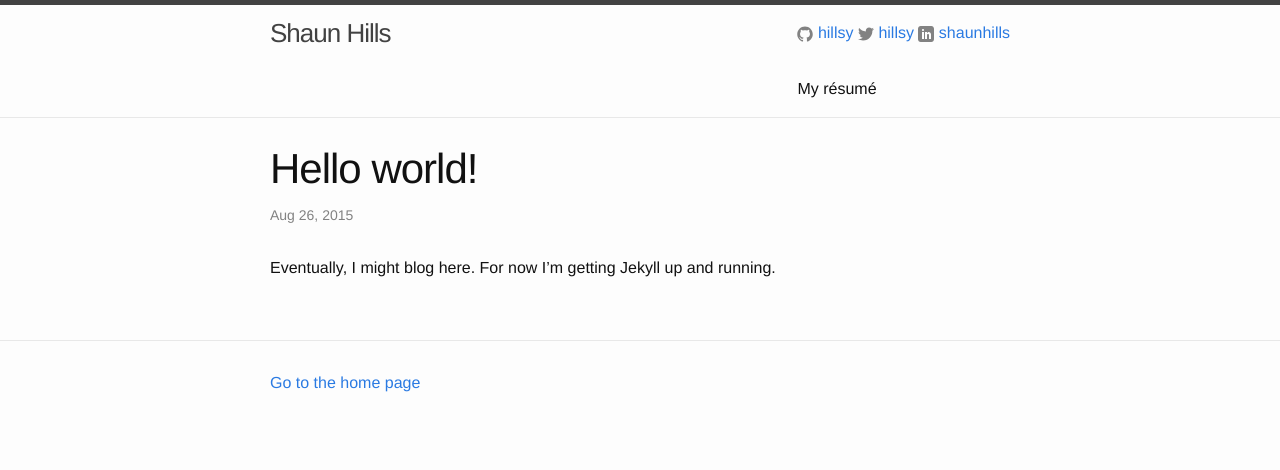
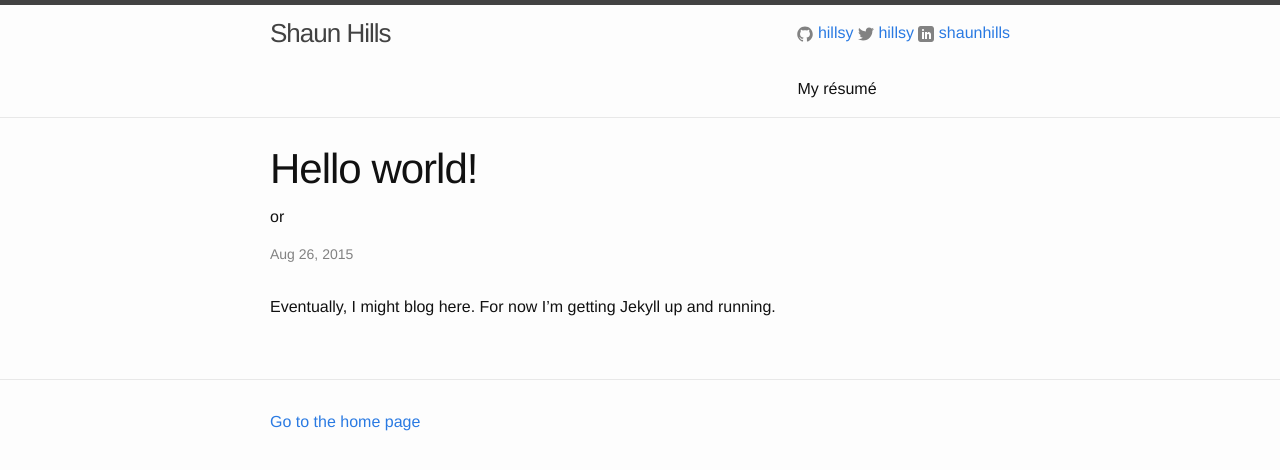
Before and after one commit to hillsy/hillsy.github.io, a Jekyll site: the page built from _posts/2015-08-26-hello-world.md, in a window 1280 px wide. Shown: the top 470 px of the page. Built offline with Jekyll 4.4.1, drawn with Linux system fonts in a browser that asks for light colours; nearby versions of some CDN libraries.

Commit message:
Playing with an "or" readout, per jwz or Blackadder III; you choose

```diff
--- a/_layouts/post.html
+++ b/_layouts/post.html
@@ -5,6 +5,8 @@ layout: default
 
   <header class="post-header">
     <h1 class="post-title">{{ page.title }}</h1>
+    <p>or</p>
+    <h2 class="post-readout">{{ page.readout }}</h2>
     <p class="post-meta">{{ page.date | date: "%b %-d, %Y" }}{% if page.author %} • {{ page.author }}{% endif %}{% if page.meta %} • {{ page.meta }}{% endif %}</p>
   </header>
 
```
